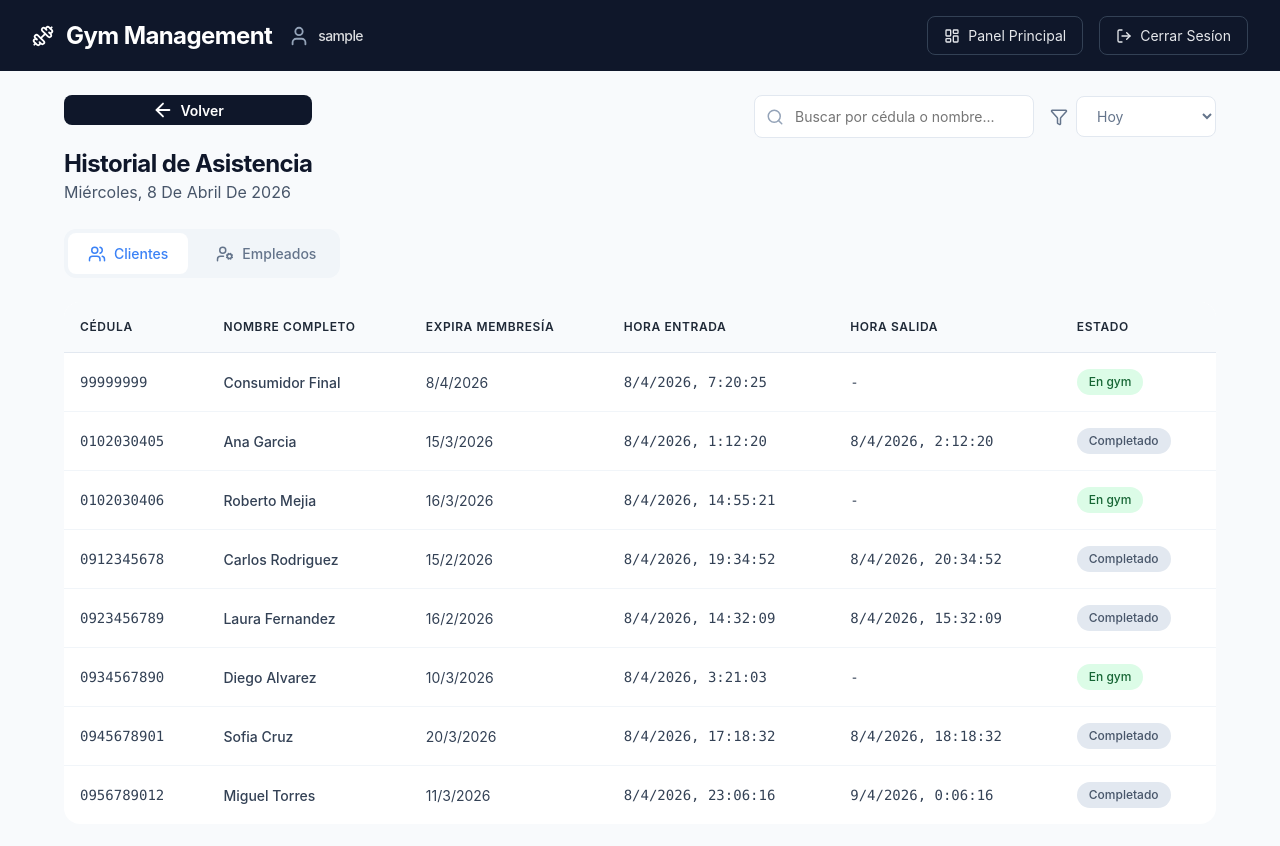
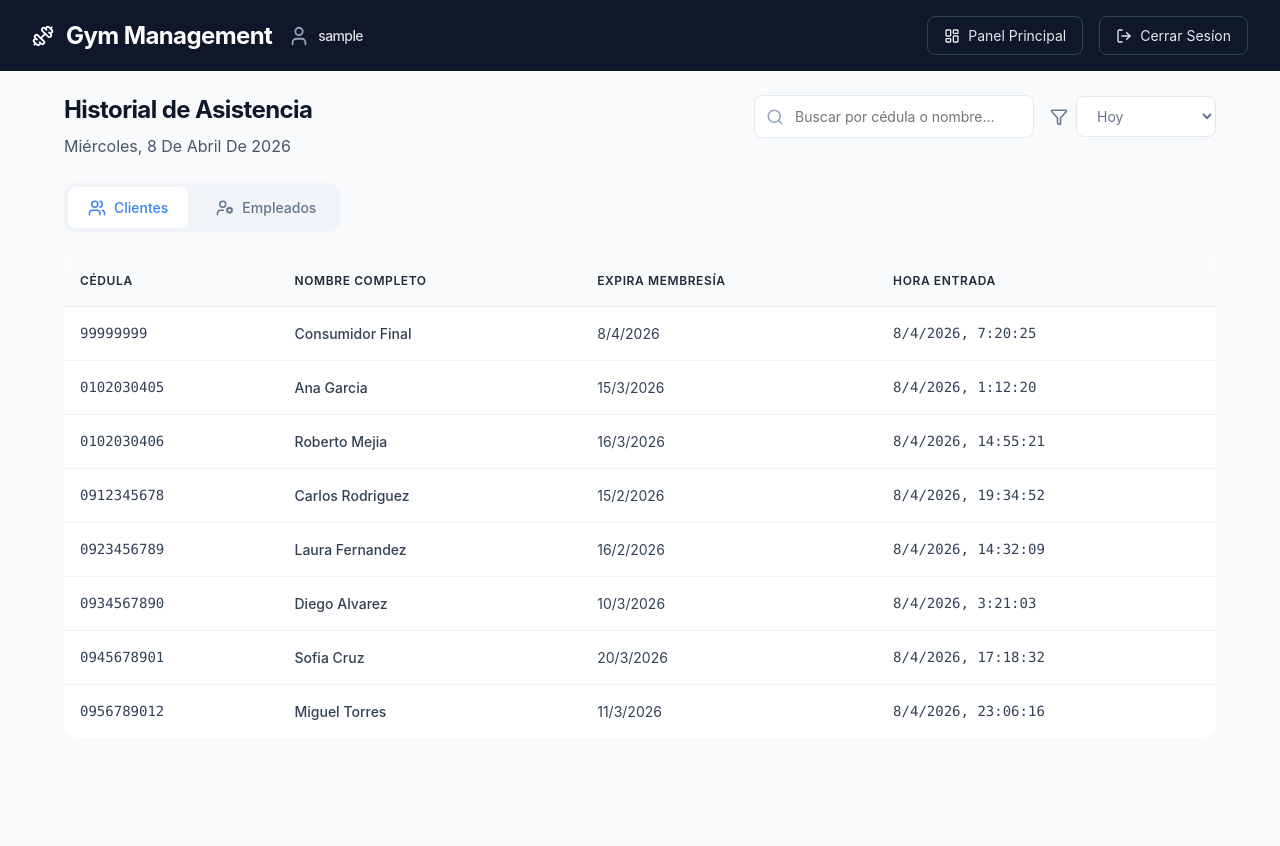
Before and after one commit to Dennis-9430/gym-management, a React (Vite) app: page /attendance in a window 1280 px wide. After the commit the page ends 800 px from the top, so only its background shows below. Built offline with nearby package versions, Linux system fonts and the light colour scheme; sample sign-in values are in the browser's storage.

Commit message:
refactor (modal- agregar venta) correcion del modal y componentes
- cambio de estilo a las flechas de cantidad.
- correcion del buscador por cliente

```diff
--- a/src/components/clientsTable/ClientTable.tsx
+++ b/src/components/clientsTable/ClientTable.tsx
@@ -1,6 +1,6 @@
 import type { ClientForm } from "../../types/client.types";
 import ClientRow from "./ClientRow";
-import { ArrowUp, ArrowDown, ArrowUpDown } from "lucide-react";
+
 interface Props {
   clients: ClientForm[];
   totalClients: number;
@@ -22,14 +22,15 @@ const ClientTable = ({
 }: Props) => {
   const renderSortIcon = (field: keyof ClientForm) => {
     if (sortField !== field) {
-      return <ArrowUpDown size={14} className="sort icon" />;
+      return <span className="sort-icon">&#9660; &#9650;</span>;
     }
     return sortDirection === "asc" ? (
-      <ArrowUp size={14} className="sort-icon active" />
+      <span className="sort-icon active">&#9650;</span>
     ) : (
-      <ArrowDown size={14} className="sort-icon active" />
+      <span className="sort-icon active">&#9660;</span>
     );
   };
+
   const renderHeader = (label: string, field: keyof ClientForm) => {
     return (
       <th onClick={() => sortBy(field)} className="sortable">
@@ -37,6 +38,7 @@ const ClientTable = ({
       </th>
     );
   };
+
   return (
     <div className="client-table-wrapper">
       <div className="clients-stats">
--- a/src/components/pos/CartTable.tsx
+++ b/src/components/pos/CartTable.tsx
@@ -59,13 +59,13 @@ const CartTable = ({ items, taxRate, onQtyChange, onDiscountChange, onRemove }:
                         type="button"
                         onClick={() => onQtyChange(item.key, item.quantity + 1)}
                       >
-                        ↑
+                        &#9650;
                       </button>
                       <button
                         type="button"
                         onClick={() => onQtyChange(item.key, Math.max(1, item.quantity - 1))}
                       >
-                        ↓
+                        &#9660;
                       </button>
                     </div>
                   </div>
--- a/src/components/sales/SaleModal.tsx
+++ b/src/components/sales/SaleModal.tsx
@@ -21,7 +21,7 @@ interface SaleModalProps {
   onClientInputChange: (value: string) => void;
   clientResults: ClientForm[];
   selectedClient: ClientForm | null;
-  onSelectClient: (client: ClientForm) => void;
+  onSelectClient: (client: ClientForm | null) => void;
   onSelectConsumerFinal: () => void;
 
   // Payment
@@ -122,9 +122,18 @@ const SaleModal = ({
                     <Search size={16} />
                   <input
                     value={clientInput}
-                    onChange={(e) => onClientInputChange(e.target.value)}
+                    onChange={(e) => {
+                      const newValue = e.target.value;
+                      const oldValue = clientInput;
+
+                      if (selectedClient && oldValue && newValue.length > oldValue.length) {
+                        onSelectClient(null);
+                        onClientInputChange(newValue);
+                      } else {
+                        onClientInputChange(newValue);
+                      }
+                    }}
                     placeholder="Buscar por cedula o nombre"
-                    disabled={!!selectedClient}
                   />
                   </div>
                   {clientInput.trim().length > 0 && clientInput.trim() !== "99999999" && !selectedClient && (
--- a/src/hooks/features/usePOS.ts
+++ b/src/hooks/features/usePOS.ts
@@ -112,7 +112,7 @@ export interface UsePOSReturn {
   handleCashChange: (value: number) => void;
   handleTransferChange: (value: number) => void;
   handleAddFromSearch: (item: CatalogItem) => void;
-  handleSelectSaleClient: (client: ReturnType<typeof usePOSClients>["clients"][number]) => void;
+  handleSelectSaleClient: (client: ReturnType<typeof usePOSClients>["clients"][number] | null) => void;
   handleConsumerFinal: () => void;
   handleCloseModal: () => void;
   handleOpenSubscriptionModal: (client?: ReturnType<typeof usePOSClients>["clients"][number]) => void;
--- a/src/hooks/features/usePOSSales.ts
+++ b/src/hooks/features/usePOSSales.ts
@@ -25,7 +25,7 @@ export interface UsePOSSalesReturn {
   handleCheckout: () => void;
   handleCashChange: (value: number) => void;
   handleTransferChange: (value: number) => void;
-  handleSelectSaleClient: (client: ClientForm) => void;
+  handleSelectSaleClient: (client: ClientForm | null) => void;
   handleConsumerFinal: () => void;
   handleCloseModal: () => void;
 }
@@ -134,8 +134,12 @@ export const usePOSSales = (
     setCashAmount(round2(Math.max(total - normalized, 0)));
   }, [totals.total]);
 
-  const handleSelectSaleClient = useCallback((client: ClientForm) => {
-    setSaleClientInput(client.documentNumber);
+  const handleSelectSaleClient = useCallback((client: ClientForm | null) => {
+    if (client === null) {
+      setSaleClientInput("");
+    } else {
+      setSaleClientInput(client.documentNumber);
+    }
   }, []);
 
   const handleConsumerFinal = useCallback(() => {
--- a/src/pages/attendance/AttendancePage.tsx
+++ b/src/pages/attendance/AttendancePage.tsx
@@ -1,6 +1,5 @@
 import { useState } from "react";
-import { useNavigate } from "react-router-dom";
-import { ArrowLeft, Search, Filter, Users, UserCog } from "lucide-react";
+import { Search, Filter, Users, UserCog } from "lucide-react";
 import { getClients } from "../../services/clients.service";
 import { getEmployees } from "../../services/employees.service";
 import "../../styles/attendance.css";
@@ -19,7 +18,6 @@ interface AttendanceRecord {
 }
 
 const AttendancePage = () => {
-  const navigate = useNavigate();
   const [activeTab, setActiveTab] = useState<PersonType>("clients");
   const [dateFilter, setDateFilter] = useState<DateFilter>("today");
   const [searchQuery, setSearchQuery] = useState("");
@@ -125,14 +123,8 @@ const AttendancePage = () => {
     <main className="attendance-page">
       <div className="attendance-header">
         <div className="attendance-header__left">
-          <button className="btn-back" onClick={() => navigate("/dashboard")}>
-            <ArrowLeft size={20} />
-            Volver
-          </button>
-          <div>
-            <h2 className="attendance-title">Historial de Asistencia</h2>
-            <p className="attendance-subtitle">{formatDateLabel()}</p>
-          </div>
+          <h2 className="attendance-title">Historial de Asistencia</h2>
+          <p className="attendance-subtitle">{formatDateLabel()}</p>
         </div>
 
         <div className="attendance-filters">
@@ -186,15 +178,13 @@ const AttendancePage = () => {
               <th>Cédula</th>
               <th>Nombre Completo</th>
               {activeTab === "clients" && <th>Expira Membresía</th>}
-              <th>Hora Entrada</th>
-              <th>Hora Salida</th>
-              <th>Estado</th>
+              <th className="attendance-th--hide-mobile">Hora Entrada</th>
             </tr>
           </thead>
           <tbody>
             {filteredRecords.length === 0 ? (
               <tr>
-                <td colSpan={activeTab === "clients" ? 6 : 5} className="attendance-empty">
+                <td colSpan={activeTab === "clients" ? 4 : 3} className="attendance-empty">
                   No hay registros de asistencia
                 </td>
               </tr>
@@ -208,17 +198,7 @@ const AttendancePage = () => {
                       {record.membershipExpiry || "-"}
                     </td>
                   )}
-                  <td className="attendance-time">{record.checkIn}</td>
-                  <td className="attendance-time">{record.checkOut || "-"}</td>
-                  <td className="attendance-status">
-                    <span
-                      className={`attendance-badge ${
-                        record.checkOut ? "attendance-badge--out" : "attendance-badge--in"
-                      }`}
-                    >
-                      {record.checkOut ? "Completado" : "En gym"}
-                    </span>
-                  </td>
+                  <td className="attendance-time attendance-td--hide-mobile">{record.checkIn}</td>
                 </tr>
               ))
             )}
```
Lines whose indentation alone changed are shown as unchanged.
